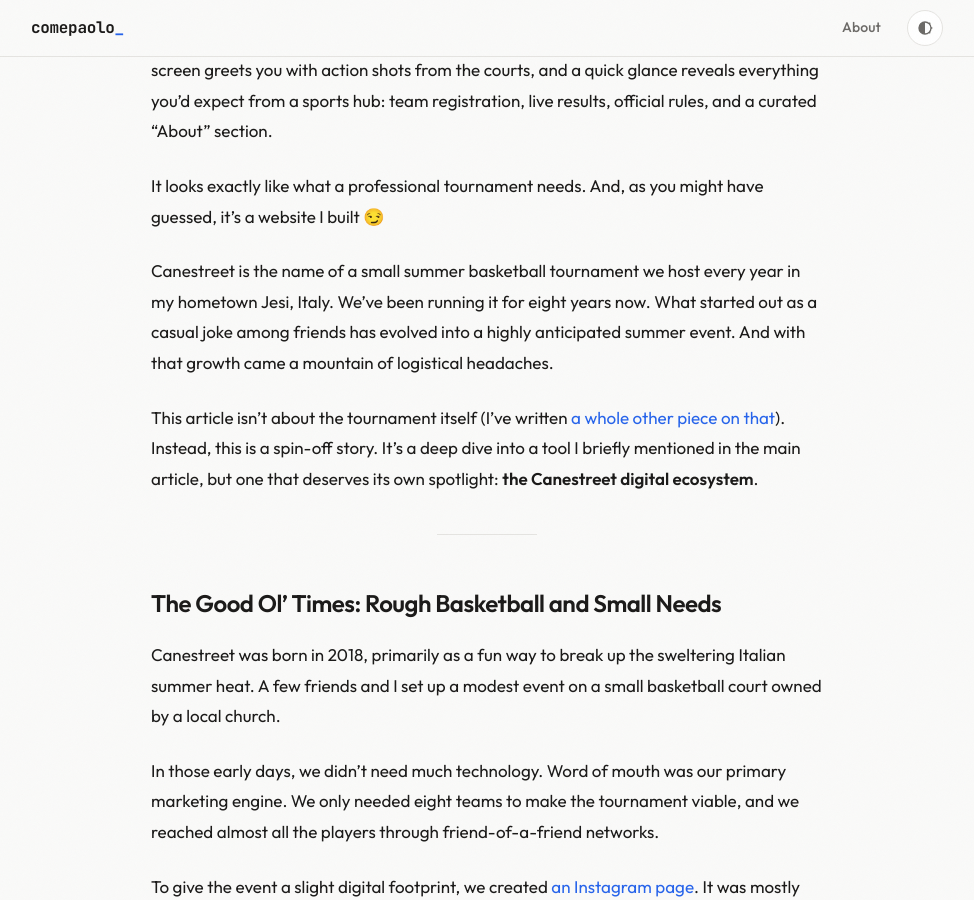
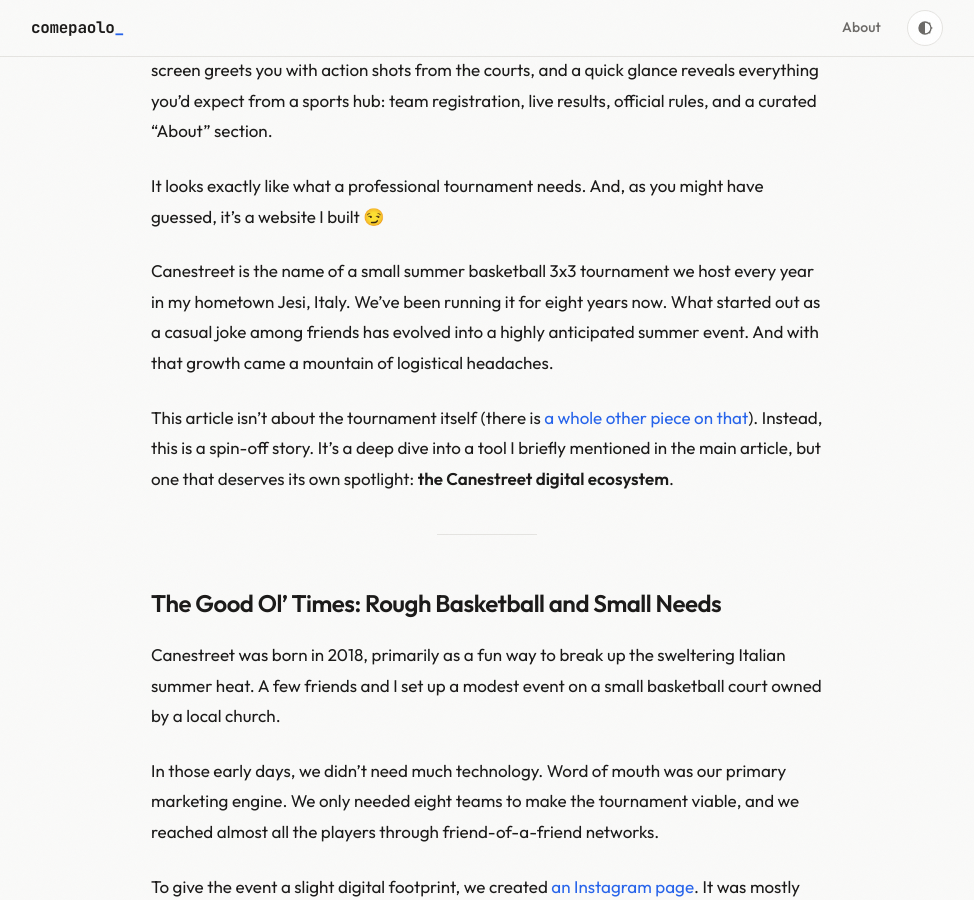
Before and after one commit to maldins46/comepaolo-blog-v2, a Jekyll site: the page built from _posts/2026-05-17-canestreet-website.md, in a window 1280 px wide and 900 px high, scrolled down 603 px. Shown: the whole window, without its empty margins (153-1127 px from the left). Built offline with Jekyll 4.4.1, drawn with Linux system fonts in a browser that asks for light colours; some of the changed text lies outside the part shown.

Commit message:
fix: Small fixes to the Canestreet website article

```diff
--- a/_posts/2026-05-17-canestreet-website.md
+++ b/_posts/2026-05-17-canestreet-website.md
@@ -10,9 +10,9 @@ If you type [`canestreet.it`](http://canestreet.it) into your browser's search b
 
 It looks exactly like what a professional tournament needs. And, as you might have guessed, it’s a website I built 😏
 
-Canestreet is the name of a small summer basketball tournament we host every year in my hometown Jesi, Italy. We’ve been running it for eight years now. What started out as a casual joke among friends has evolved into a highly anticipated summer event. And with that growth came a mountain of logistical headaches.
+Canestreet is the name of a small summer basketball 3x3 tournament we host every year in my hometown Jesi, Italy. We’ve been running it for eight years now. What started out as a casual joke among friends has evolved into a highly anticipated summer event. And with that growth came a mountain of logistical headaches.
 
-This article isn’t about the tournament itself (I’ve written [a whole other piece on that](https://riccardomaldini.it/blog/canestreet-3x3)). Instead, this is a spin-off story. It’s a deep dive into a tool I briefly mentioned in the main article, but one that deserves its own spotlight: **the Canestreet digital ecosystem**.
+This article isn’t about the tournament itself (there is [a whole other piece on that](https://riccardomaldini.it/blog/canestreet-3x3)). Instead, this is a spin-off story. It’s a deep dive into a tool I briefly mentioned in the main article, but one that deserves its own spotlight: **the Canestreet digital ecosystem**.
 
 ---
 
```
Also changed, not shown: other parts of _posts/2026-05-17-canestreet-website.md (+4 -4 lines).
